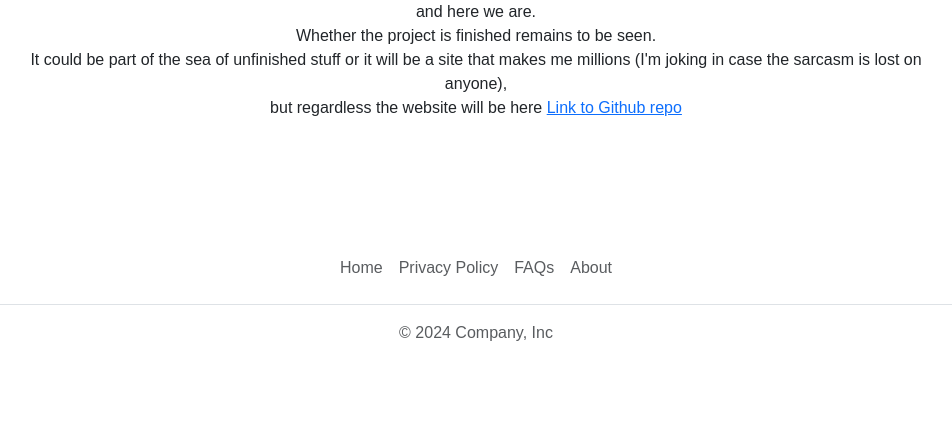
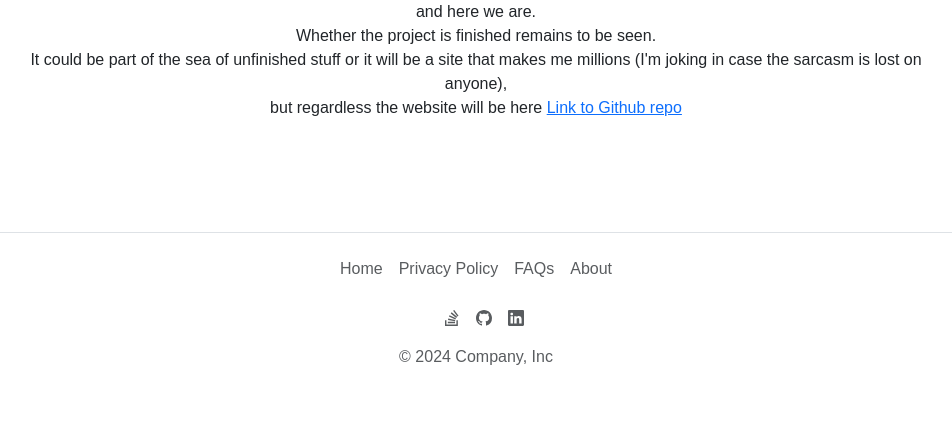
Before and after one commit to TcPirate1/UVS_mha, a Django app: page /about/ in a window 1280 px wide. Shown: the part 516-941 px from the top of the page, without its empty margins (164-1116 px from the left). Before the commit the page ends 857 px from the top, so only its background shows below. Run offline with Django 5.2, Linux system fonts and the light colour scheme.

Commit message:
Added svgs to footer. Haven't adjusted sizing yet.

```diff
--- a/mha_website/templates/base.html
+++ b/mha_website/templates/base.html
@@ -104,13 +104,40 @@
       {% endif %}
     {% block content %}{% endblock content %}
   </body>
-  <footer class="py-3 my-4">
-    <ul class="nav justify-content-center border-bottom pb-3 mb-3">
+  <footer class="py-3 my-4 border-top">
+    <ul class="nav justify-content-center pb-3">
       <li class="nav-item"><a href="{% url 'home' %}" class="nav-link px-2 text-muted">Home</a></li>
       <li class="nav-item"><a href="#" class="nav-link px-2 text-muted">Privacy Policy</a></li>
       <li class="nav-item"><a href="#" class="nav-link px-2 text-muted">FAQs</a></li>
       <li class="nav-item"><a href="{% url 'about' %}" class="nav-link px-2 text-muted">About</a></li>
     </ul>
+
+    <ul class="nav justify-content-center pb-3">
+      {% comment %} Stackoverflow {% endcomment %}
+      <li class="ms-3">
+        <a class="text-body-secondary" href="https://stackoverflow.com/users/22069618/tc-neva">
+          <svg xmlns="http://www.w3.org/2000/svg" width="16" height="16" fill="currentColor" class="bi bi-stack-overflow" viewBox="0 0 16 16">
+            <path d="M12.412 14.572V10.29h1.428V16H1v-5.71h1.428v4.282z"/>
+            <path d="M3.857 13.145h7.137v-1.428H3.857zM10.254 0 9.108.852l4.26 5.727 1.146-.852zm-3.54 3.377 5.484 4.567.913-1.097L7.627 2.28l-.914 1.097zM4.922 6.55l6.47 3.013.603-1.294-6.47-3.013zm-.925 3.344 6.985 1.469.294-1.398-6.985-1.468z"/>
+          </svg>
+        </a>
+      </li>
+      {% comment %} Github {% endcomment %}
+      <li class="ms-3">
+        <a class="text-body-secondary" href="https://github.com/TcPirate1">
+          <svg xmlns="http://www.w3.org/2000/svg" width="16" height="16" fill="currentColor" class="bi bi-github" viewBox="0 0 16 16">
+            <path d="M8 0C3.58 0 0 3.58 0 8c0 3.54 2.29 6.53 5.47 7.59.4.07.55-.17.55-.38 0-.19-.01-.82-.01-1.49-2.01.37-2.53-.49-2.69-.94-.09-.23-.48-.94-.82-1.13-.28-.15-.68-.52-.01-.53.63-.01 1.08.58 1.23.82.72 1.21 1.87.87 2.33.66.07-.52.28-.87.51-1.07-1.78-.2-3.64-.89-3.64-3.95 0-.87.31-1.59.82-2.15-.08-.2-.36-1.02.08-2.12 0 0 .67-.21 2.2.82.64-.18 1.32-.27 2-.27s1.36.09 2 .27c1.53-1.04 2.2-.82 2.2-.82.44 1.1.16 1.92.08 2.12.51.56.82 1.27.82 2.15 0 3.07-1.87 3.75-3.65 3.95.29.25.54.73.54 1.48 0 1.07-.01 1.93-.01 2.2 0 .21.15.46.55.38A8.01 8.01 0 0 0 16 8c0-4.42-3.58-8-8-8"/>
+          </svg>
+        </a>
+      </li>
+      {% comment %} LinkedIn {% endcomment %}
+      <li class="ms-3"><a class="text-body-secondary" href="https://www.linkedin.com/in/terence-dongxu-chen">
+        <svg xmlns="http://www.w3.org/2000/svg" width="16" height="16" fill="currentColor" class="bi bi-linkedin" viewBox="0 0 16 16">
+          <path d="M0 1.146C0 .513.526 0 1.175 0h13.65C15.474 0 16 .513 16 1.146v13.708c0 .633-.526 1.146-1.175 1.146H1.175C.526 16 0 15.487 0 14.854zm4.943 12.248V6.169H2.542v7.225zm-1.2-8.212c.837 0 1.358-.554 1.358-1.248-.015-.709-.52-1.248-1.342-1.248S2.4 3.226 2.4 3.934c0 .694.521 1.248 1.327 1.248zm4.908 8.212V9.359c0-.216.016-.432.08-.586.173-.431.568-.878 1.232-.878.869 0 1.216.662 1.216 1.634v3.865h2.401V9.25c0-2.22-1.184-3.252-2.764-3.252-1.274 0-1.845.7-2.165 1.193v.025h-.016l.016-.025V6.169h-2.4c.03.678 0 7.225 0 7.225z"/>
+        </svg>
+      </a>
+    </li>
+    </ul>
     <p class="text-center text-muted">&copy; {% current_year %} Company, Inc</p>
 
   </footer>
```
Also changed, not shown: mha_website/static/images/github.svg (added), mha_website/static/images/linkedin.svg (added), mha_website/static/images/stack-overflow.svg (added).
